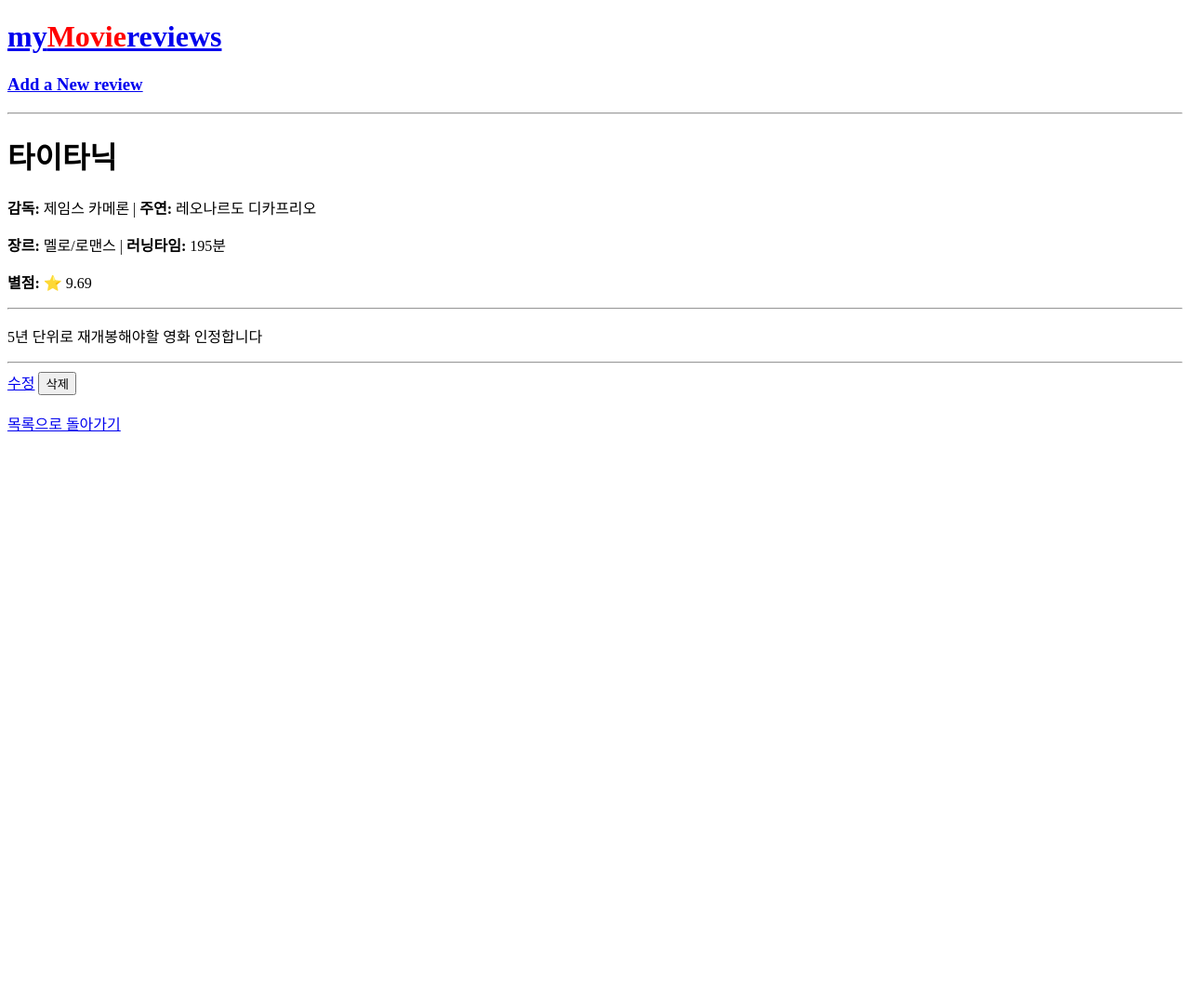
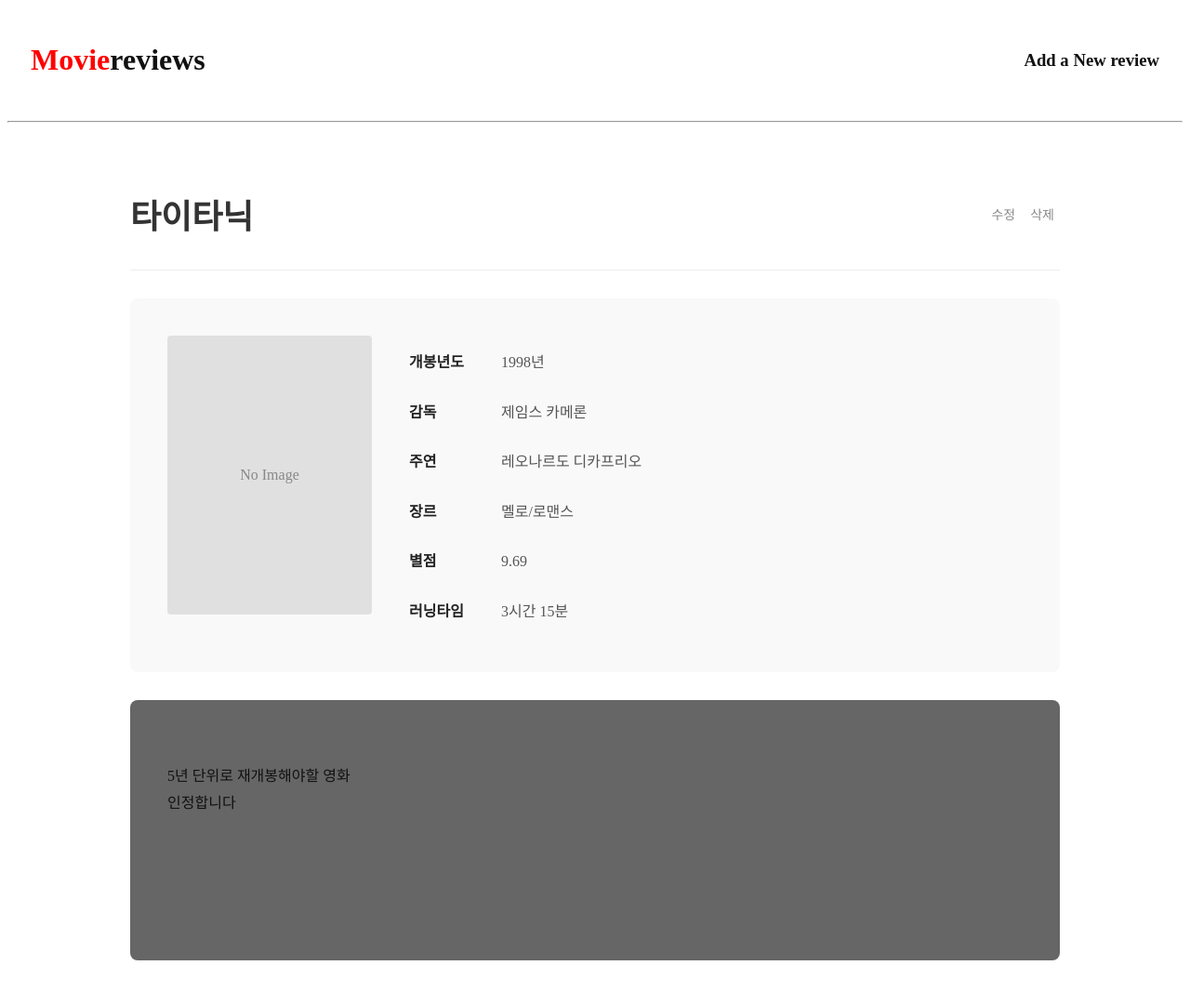
Before and after one commit to Pirogramming-24/Kang-SeungKu, a Django app: page /1/ in a window 1280 px wide. Shown: the whole page at 93% size. Before the commit the page ends 464 px from the top, so only its background shows below. Run offline with Django 5.2, Linux system fonts and the light colour scheme; data comes from the database, SQL or seed files in the repository; both versions use the stored data as it was after the commit; some libraries are stand-ins or nearby versions.

Commit message:
영화 리뷰 사이트 만들기

```diff
--- a/myMovieReviews/myMovieReviews/static/review_detail.css
+++ b/myMovieReviews/myMovieReviews/static/review_detail.css
@@ -0,0 +1,119 @@
+
+.detail-container {
+    max-width: 1000px;
+    margin: 0 auto;
+    padding: 40px 20px;
+}
+
+
+.title-area {
+    display: flex;
+    justify-content: space-between;
+    align-items: center;
+    margin-bottom: 30px;
+    padding-bottom: 10px;
+    border-bottom: 1px solid #eee;
+}
+
+
+.title-area h1 {
+    font-size: 36px;
+    font-weight: 800;
+    color: #333;
+}
+
+.btn-area {
+    display: flex;
+    gap: 10px;
+    align-items: center;
+    justify-content: center;
+}
+
+.btn-area a,
+.btn-area button {
+    text-decoration: none;
+    color: #888;
+    font-size: 14px;
+    background: none;
+    border: none;
+    cursor: pointer;
+    transition: color 0.2s;
+}
+
+
+.btn-area a:hover,
+.btn-area button:hover {
+    color: #333;
+    font-weight: bold;
+}
+
+
+
+.movie-info-box {
+    display: flex;
+    background-color: #f9f9f9;
+    padding: 40px;
+    border-radius: 8px;
+    margin-bottom: 30px;
+}
+
+
+.poster-area {
+    margin-right: 40px;
+    flex-shrink: 0;
+}
+
+.poster-area img {
+    width: 220px;
+    height: 300px;
+    object-fit: cover;
+    border-radius: 4px;
+    box-shadow: 0 4px 10px rgba(0,0,0,0.1);
+}
+
+.poster-area .no-image {
+    width: 220px;
+    height: 300px;
+    background-color: #e0e0e0;
+    display: flex;
+    align-items: center;
+    justify-content: center;
+    color: #888;
+    border-radius: 4px;
+}
+
+
+.info-text {
+    display: flex;
+    flex-direction: column;
+    justify-content: center;
+}
+
+.info-text p {
+    margin-bottom: 12px;
+    font-size: 16px;
+    color: #555;
+    line-height: 1.6;
+}
+
+.info-text .label {
+    font-weight: bold;
+    color: #222;
+    margin-right: 15px;
+    display: inline-block;
+    width: 80px;
+}
+
+
+
+.review-content-box {
+    background-color: #666;
+    padding: 40px;
+    border-radius: 8px;
+
+    font-size: 16px;
+    line-height: 1.8;
+    color: #111;
+    min-height: 200px;
+    white-space: pre-line;
+}
--- a/myMovieReviews/myMovieReviews/templates/myMovieReviews/review_detail.html
+++ b/myMovieReviews/myMovieReviews/templates/myMovieReviews/review_detail.html
@@ -1,36 +1,56 @@
+{% load static %}
 <!DOCTYPE html>
 <html lang="ko">
 <head>
     <meta charset="UTF-8">
     <meta name="viewport" content="width=device-width, initial-scale=1.0">
     <title>{{ review.title }}</title>
-    <link rel="stylesheet" href="./review_detail.css">
-    <link rel="stylesheet" href="./reset.css">
+    <link rel="stylesheet" href="{% static 'review_detail.css' %}">
+    <link rel="stylesheet" href="{% static 'reset.css' %}">
 </head>
 <body>
     <div class="header">
         <div class="logo">
-            <a href="{% url 'review_list' %}"><h1>my<span style="color: red;">Movie</span>reviews</h1></a>
+            <a href="{% url 'review_list' %}"><h1><span style="color: red;">Movie</span>reviews</h1></a>
         </div>
         <a href="{% url 'review_create' %}"><h3>Add a New review</h3></a>
     </div>
     <hr>
-    <h1>{{ review.title }}</h1>
-    <p><strong>감독:</strong> {{ review.director }} | <strong>주연:</strong> {{ review.actors }}</p>
-    <p><strong>장르:</strong> {{ review.genre }} | <strong>러닝타임:</strong> {{ review.running_time }}분</p>
-    <p><strong>별점:</strong> ⭐ {{ review.rating }}</p>
-    <hr>
-    <p>{{ review.content }}</p>
-    <hr>
+    <div class="detail-container">
+        <div class="title-area">
+            <h1>{{ review.title }}</h1>
+            <div class="btn-area">
+                <a href="{% url 'review_update' review.pk %}">수정</a>
+                <form action="{% url 'review_delete' review.pk %}" method="post" style="display:inline;">
+                    {% csrf_token %}
+                    <button type="submit">삭제</button>
+                </form>
+            </div>
+        </div>
 
-    <a href="{% url 'review_update' review.pk %}">수정</a>
+        <div class="movie-info-box">
+            <div class="poster-area">
+                {% if review.poster %}
+                    <img src="{{ review.poster.url }}" alt="{{ review.title }} 포스터">
+                {% else %}
+                    <div class="no-image">No Image</div>
+                {% endif %}
+            </div>
 
-    <form action="{% url 'review_delete' review.pk %}" method="post" style="display:inline;">
-        {% csrf_token %}
-        <button type="submit" onclick="return confirm('정말 삭제하시겠습니까?');">삭제</button>
-    </form>
+            <div class="info-text">
+                <p><span class="label">개봉년도</span> {{ review.release_year }}년</p>
+                <p><span class="label">감독</span> {{ review.director }}</p>
+                <p><span class="label">주연</span> {{ review.actors }}</p>
+                <p><span class="label">장르</span> {{ review.get_genre_display }}</p>
+                <p><span class="label">별점</span> {{ review.rating }}</p>
+                <p><span class="label">러닝타임</span> {{ hours }}시간 {{ minutes }}분</p>
+            </div>
+        </div>
 
-    <br><br>
-    <a href="{% url 'review_list' %}">목록으로 돌아가기</a>
+        <div class="review-content-box">
+            {{ review.content }}
+            </div>
+
+    </div>
 </body>
 </html>
--- a/myMovieReviews/myMovieReviews/views.py
+++ b/myMovieReviews/myMovieReviews/views.py
@@ -12,12 +12,12 @@ def review_list(request):
     reviews = Review.objects.all().order_by('-created_at') # 최신순 정렬
     return render(request, 'myMovieReviews/review_list.html', {'reviews': reviews})
 
-# 2. 리뷰 디테일 페이지 (기능 4, 5, 6, 7)
+
 def review_detail(request, pk):
     review = get_object_or_404(Review, pk=pk)
     return render(request, 'myMovieReviews/review_detail.html', {'review': review})
 
-# 3. 리뷰 작성 페이지 (기능 8, 10)
+
 def review_create(request):
     if request.method == 'POST':
         form = ReviewForm(request.POST)
@@ -28,7 +28,7 @@ def review_create(request):
         form = ReviewForm() # 빈 폼
     return render(request, 'myMovieReviews/review_form.html', {'form': form})
 
-# 4. 리뷰 수정 페이지 (기능 9, 11)
+
 def review_update(request, pk):
     review = get_object_or_404(Review, pk=pk)
     if request.method == 'POST':
@@ -40,9 +40,23 @@ def review_update(request, pk):
         form = ReviewForm(instance=review) # 기존 데이터 채워진 폼
     return render(request, 'myMovieReviews/review_form.html', {'form': form})
 
-# 5. 리뷰 삭제 기능 (기능 7)
+
 def review_delete(request, pk):
     if request.method == 'POST':
         review = get_object_or_404(Review, pk=pk)
         review.delete()
     return redirect('review_list')
+
+def review_detail(request, pk):
+    review = get_object_or_404(Review, pk=pk)
+
+
+    hours = review.running_time // 60
+    minutes = review.running_time % 60
+
+    context = {
+        'review': review,
+        'hours': hours,
+        'minutes': minutes
+    }
+    return render(request, 'myMovieReviews/review_detail.html', context)
```
Also changed, not shown: myMovieReviews/db.sqlite3.
